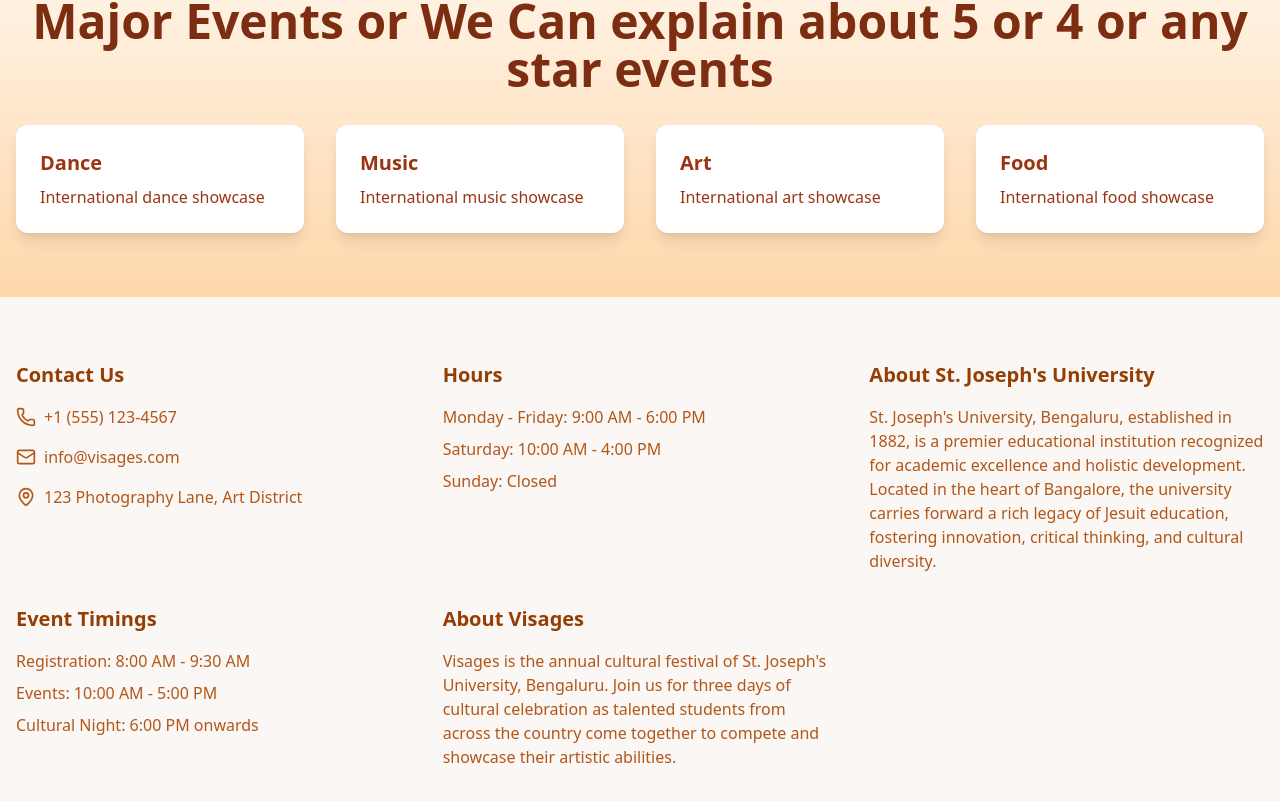
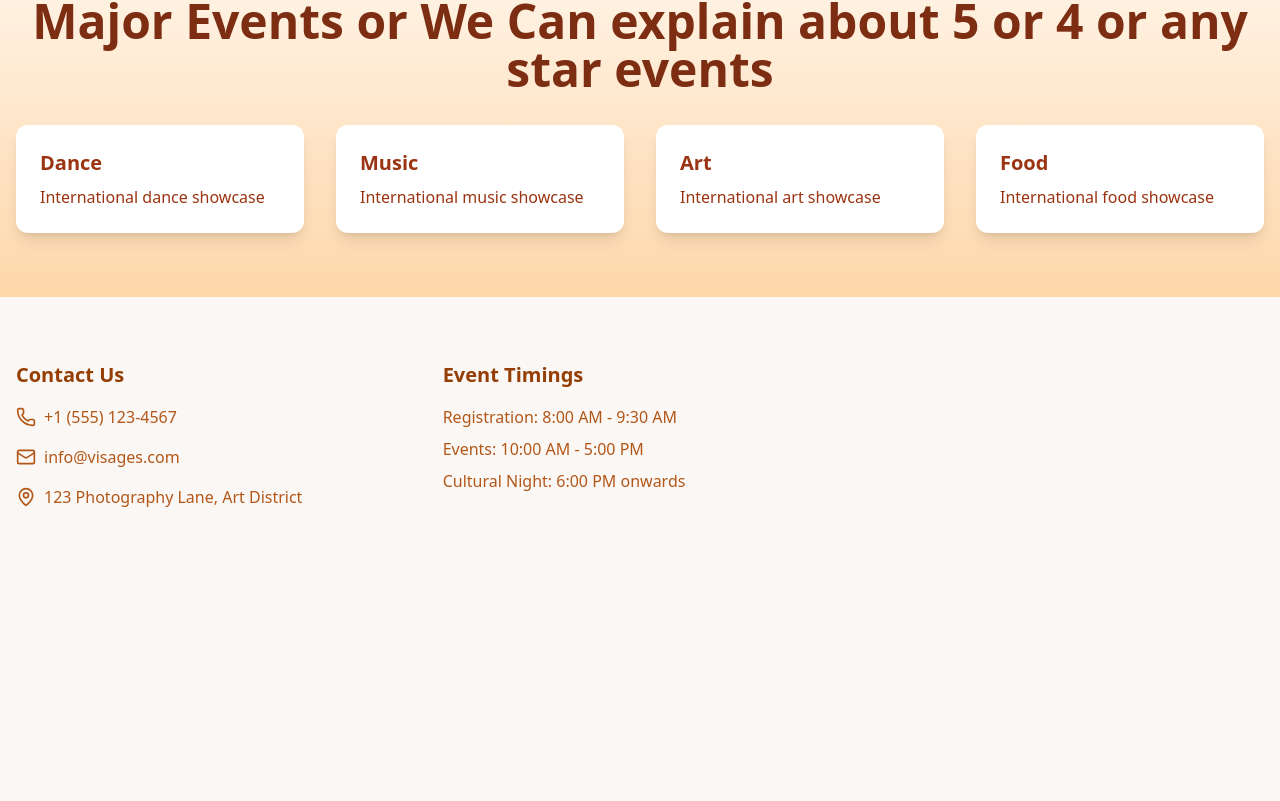
Before and after one commit to ammar-codeable/visages, a React (Vite) app: page / in a window 1280 px wide. Shown: the part 2043-2844 px from the top of the page. After the commit the page ends 2616 px from the top, so only its background shows below. Built offline with nearby package versions, Linux system fonts and the light colour scheme.

Commit message:
chore : remove unnecessary stuff from footer

```diff
--- a/src/components/Footer.tsx
+++ b/src/components/Footer.tsx
@@ -34,41 +34,6 @@
             initial={{ opacity: 0, y: 20 }}
             whileInView={{ opacity: 1, y: 0 }}
             viewport={{ once: true }}
-            transition={{ delay: 0.1 }}
-          >
-            <h3 className="mb-4 text-xl font-semibold text-primary">
-              Hours
-            </h3>
-            <div className="flex flex-col gap-2 text-secondary">
-              <p>Monday - Friday: 9:00 AM - 6:00 PM</p>
-              <p>Saturday: 10:00 AM - 4:00 PM</p>
-              <p>Sunday: Closed</p>
-            </div>
-          </motion.div>
-
-          <motion.div
-            initial={{ opacity: 0, y: 20 }}
-            whileInView={{ opacity: 1, y: 0 }}
-            viewport={{ once: true }}
-            transition={{ delay: 0.2 }}
-            className="md:col-span-2 lg:col-span-1"
-          >
-            <h3 className="mb-4 text-xl font-semibold text-primary">
-              About St. Joseph's University
-            </h3>
-            <p className="text-secondary">
-              St. Joseph's University, Bengaluru, established in 1882, is a premier
-              educational institution recognized for academic excellence and holistic
-              development. Located in the heart of Bangalore, the university carries
-              forward a rich legacy of Jesuit education, fostering innovation,
-              critical thinking, and cultural diversity.
-            </p>
-          </motion.div>
-
-          <motion.div
-            initial={{ opacity: 0, y: 20 }}
-            whileInView={{ opacity: 1, y: 0 }}
-            viewport={{ once: true }}
             transition={{ delay: 0.3 }}
           >
             <h3 className="mb-4 text-xl font-semibold text-primary">
@@ -81,22 +46,6 @@
             </div>
           </motion.div>
 
-          <motion.div
-            initial={{ opacity: 0, y: 20 }}
-            whileInView={{ opacity: 1, y: 0 }}
-            viewport={{ once: true }}
-            transition={{ delay: 0.4 }}
-            className="md:col-span-2 lg:col-span-1"
-          >
-            <h3 className="mb-4 text-xl font-semibold text-primary">
-              About Visages
-            </h3>
-            <p className="text-secondary">
-              Visages is the annual cultural festival of St. Joseph's University, Bengaluru.
-              Join us for three days of cultural celebration as talented students from across
-              the country come together to compete and showcase their artistic abilities.
-            </p>
-          </motion.div>
         </div>
       </div>
     </footer>
```
